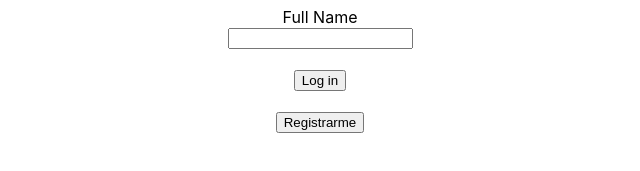
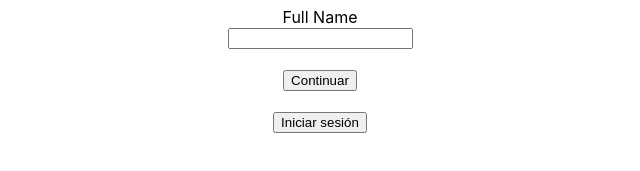
Before and after one commit to gcvictor22/dyscotkeov1, a React (Create React App) app in the folder dyscotkeov1-frontend/dyscotkeov1/: page /register in a window 1280 px wide. Shown: the part 385-556 px from the top of the page, without its empty margins (320-960 px from the left). Built offline with nearby package versions, Linux system fonts and the light colour scheme.

Commit message:
Mostrando errores del registro

```diff
--- a/dyscotkeov1-frontend/dyscotkeov1/src/Components/register.js
+++ b/dyscotkeov1-frontend/dyscotkeov1/src/Components/register.js
@@ -18,7 +18,6 @@ export const Register = () => {
 
   const hadleSubmit = (e) => {
     e.preventDefault();
-    console.log(registerBody);
     axios.post(url, registerBody).then((res) => {
       Swal.fire({
         icon: 'success',
@@ -28,7 +27,6 @@ export const Register = () => {
       }).then(() => navigate('/'))
     }).catch((error) => {
       setErrores(error.response.data.subErrors);
-      console.log(errores);
       Swal.fire({
         icon: 'error',
         title: error.response.data.message,
@@ -63,9 +61,16 @@ export const Register = () => {
         <input value={phoneNumber} onChange={(e) => setPhoneNumber(e.target.value)} type="text" name="" id="regPhoneNumber" /><br /><br />
         <label>Full Name</label><br />
         <input value={fullName} onChange={(e) => setFullName(e.target.value)} type="text" name="" id="regFullName" /><br /><br />
-        <input type="submit" value="Log in" />
+        <input type="submit" value="Continuar" />
       </form><br />
-      <button onClick={() => navigate('/')}>Registrarme</button>
+      <button onClick={() => navigate('/')}>Iniciar sesión</button>
+      <ul>
+        {
+          errores.map(er => {
+            return <li>{er.message}</li>
+          })
+        }
+      </ul>
     </div>
   );
 }
```
Also changed, not shown: 2 other files (tests, documents, lock files or other folders).
